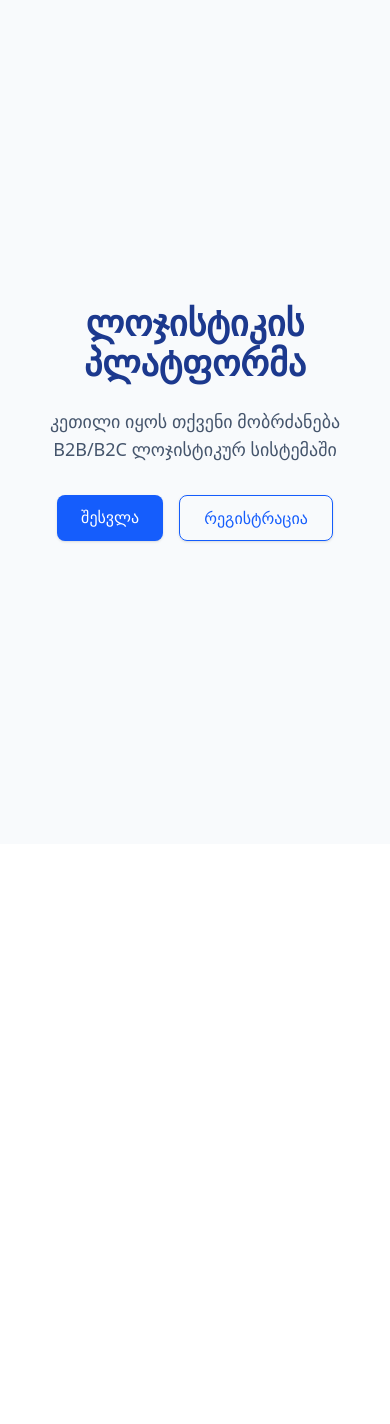
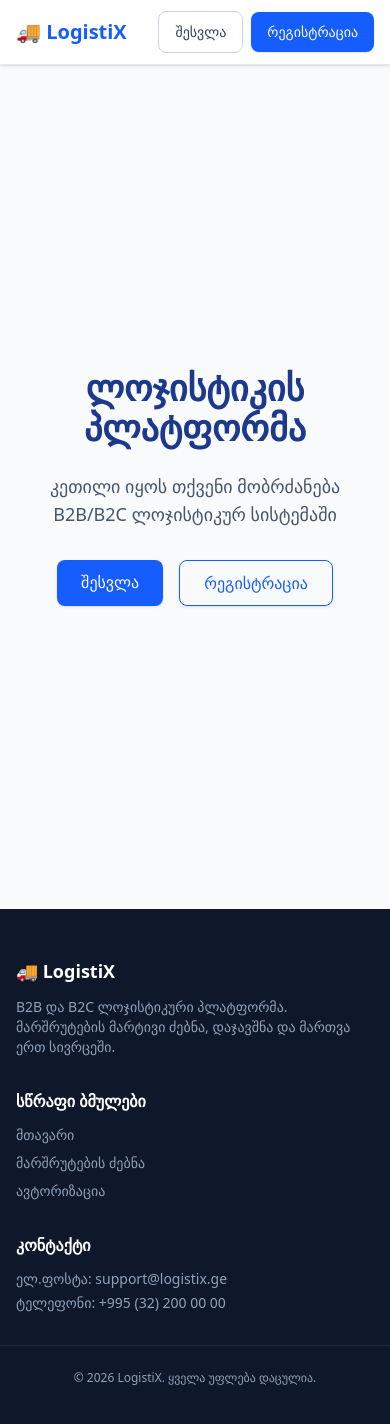
Before and after one commit to abaidze/LogisticsPlatform, a Next.js app in the folder logistics-frontend/: page / in a window 390 px wide. Shown: the top 1424 px of the page. Before the commit the page ends 844 px from the top, so only its background shows below. Built offline with nearby package versions, Linux system fonts and the light colour scheme.

Commit message:
Implement global layout, responsive Header and Footer

```diff
--- a/logistics-frontend/src/app/layout.tsx
+++ b/logistics-frontend/src/app/layout.tsx
@@ -1,9 +1,22 @@
 import type { Metadata } from "next";
+import { Geist, Geist_Mono } from "next/font/google";
 import "./globals.css";
+import { Header } from "../components/layout/Header";
+import { Footer } from "../components/layout/Footer";
+
+const geistSans = Geist({
+  variable: "--font-geist-sans",
+  subsets: ["latin"],
+});
+
+const geistMono = Geist_Mono({
+  variable: "--font-geist-mono",
+  subsets: ["latin"],
+});
 
 export const metadata: Metadata = {
-  title: "Logistics Platform",
-  description: "B2B/B2C Logistics Platform",
+  title: "LogistiX - ლოჯისტიკური პლატფორმა",
+  description: "B2B და B2C ლოჯისტიკური და ტრანსპორტირების პლატფორმა",
 };
 
 export default function RootLayout({
@@ -13,7 +26,13 @@ export default function RootLayout({
 }>) {
   return (
     <html lang="ka">
-      <body>{children}</body>
+      <body
+        className={`${geistSans.variable} ${geistMono.variable} antialiased min-h-screen flex flex-col bg-slate-50`}
+      >
+        <Header />
+        <main className="flex-1">{children}</main>
+        <Footer />
+      </body>
     </html>
   );
 }
--- /dev/null
+++ b/logistics-frontend/src/components/layout/Footer.tsx
@@ -0,0 +1,30 @@
+export const Footer = () => {
+  return (
+    <footer className="bg-slate-900 text-slate-400 py-12 mt-auto">
+      <div className="max-w-7xl mx-auto px-4 sm:px-6 lg:px-8 grid grid-cols-1 md:grid-cols-3 gap-8">
+        <div>
+          <h3 className="text-white text-lg font-bold mb-3">🚚 LogistiX</h3>
+          <p className="text-sm">
+            B2B და B2C ლოჯისტიკური პლატფორმა. მარშრუტების მარტივი ძებნა, დაჯავშნა და მართვა ერთ სივრცეში.
+          </p>
+        </div>
+        <div>
+          <h4 className="text-white font-semibold mb-3">სწრაფი ბმულები</h4>
+          <ul className="space-y-2 text-sm">
+            <li><a href="/" className="hover:text-white transition">მთავარი</a></li>
+            <li><a href="/routes" className="hover:text-white transition">მარშრუტების ძებნა</a></li>
+            <li><a href="/login" className="hover:text-white transition">ავტორიზაცია</a></li>
+          </ul>
+        </div>
+        <div>
+          <h4 className="text-white font-semibold mb-3">კონტაქტი</h4>
+          <p className="text-sm mb-1">ელ.ფოსტა: support@logistix.ge</p>
+          <p className="text-sm">ტელეფონი: +995 (32) 200 00 00</p>
+        </div>
+      </div>
+      <div className="max-w-7xl mx-auto px-4 sm:px-6 lg:px-8 mt-8 pt-6 border-t border-slate-800 text-center text-xs">
+        © 2026 LogistiX. ყველა უფლება დაცულია.
+      </div>
+    </footer>
+  );
+};
--- /dev/null
+++ b/logistics-frontend/src/components/layout/Header.tsx
@@ -0,0 +1,59 @@
+'use client';
+
+import Link from 'next/link';
+import { useAuthStore } from '../../lib/store';
+import { Button } from '../ui/Button';
+import { useRouter } from 'next/navigation';
+
+export const Header = () => {
+  const { user, logout } = useAuthStore();
+  const router = useRouter();
+
+  return (
+    <header className="sticky top-0 z-40 bg-white border-b border-slate-200 shadow-sm">
+      <div className="max-w-7xl mx-auto px-4 sm:px-6 lg:px-8 h-16 flex items-center justify-between">
+        {/* ლოგო */}
+        <Link href="/" className="text-xl font-bold text-blue-600 flex items-center gap-2">
+          🚚 LogistiX
+        </Link>
+
+        {/* ნავიგაცია */}
+        <nav className="hidden md:flex items-center gap-6 text-sm font-medium text-slate-600">
+          <Link href="/" className="hover:text-blue-600 transition">მთავარი</Link>
+          <Link href="/routes" className="hover:text-blue-600 transition">მარშრუტები</Link>
+          <Link href="/about" className="hover:text-blue-600 transition">ჩვენ შესახებ</Link>
+        </nav>
+
+        {/* ავტორიზაციის ღილაკები / იუზერი */}
+        <div className="flex items-center gap-3">
+          {user ? (
+            <div className="flex items-center gap-4">
+              <Link href="/dashboard">
+                <Button variant="outline" className="text-sm py-1.5 px-3">პანელი</Button>
+              </Link>
+              <Button
+                variant="danger"
+                className="text-sm py-1.5 px-3"
+                onClick={() => {
+                  logout();
+                  router.push('/login');
+                }}
+              >
+                გასვლა
+              </Button>
+            </div>
+          ) : (
+            <div className="flex items-center gap-2">
+              <Link href="/login">
+                <Button variant="outline" className="text-sm py-1.5 px-3">შესვლა</Button>
+              </Link>
+              <Link href="/register">
+                <Button variant="primary" className="text-sm py-1.5 px-3">რეგისტრაცია</Button>
+              </Link>
+            </div>
+          )}
+        </div>
+      </div>
+    </header>
+  );
+};
```
